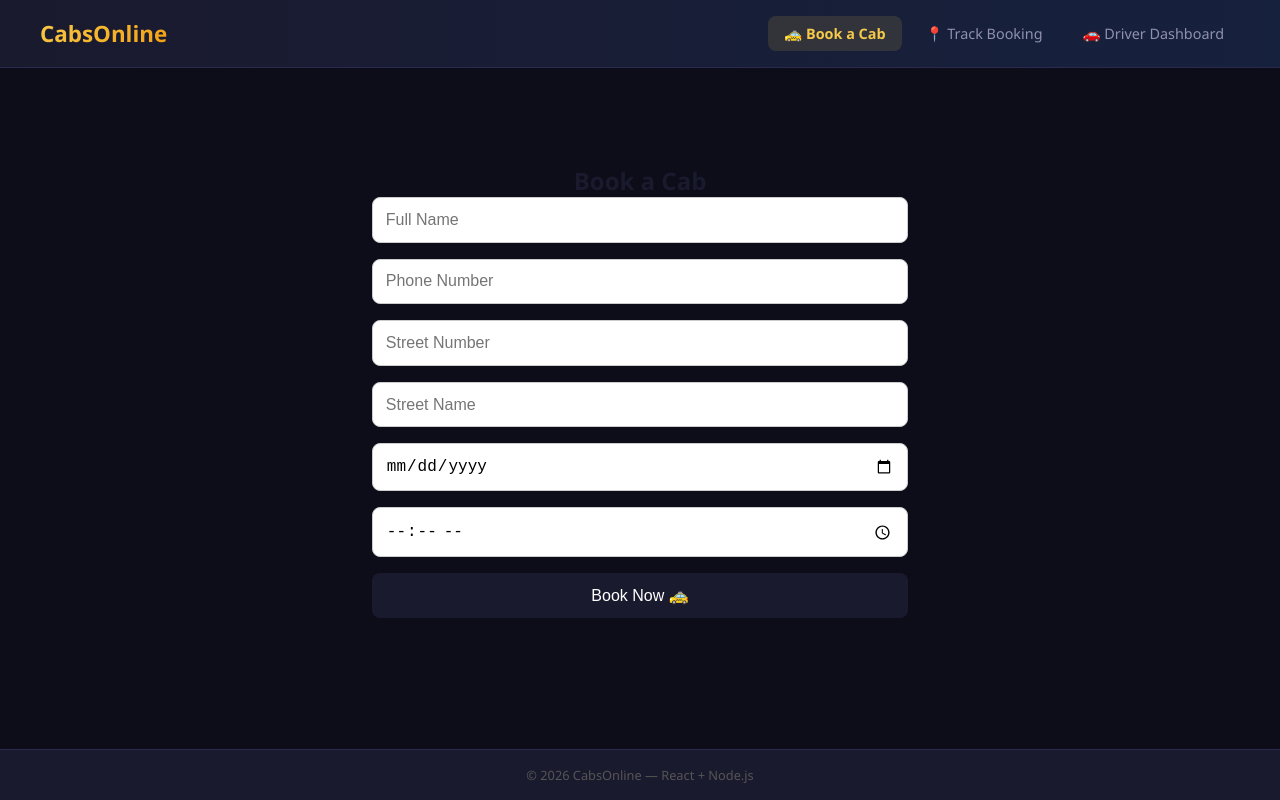
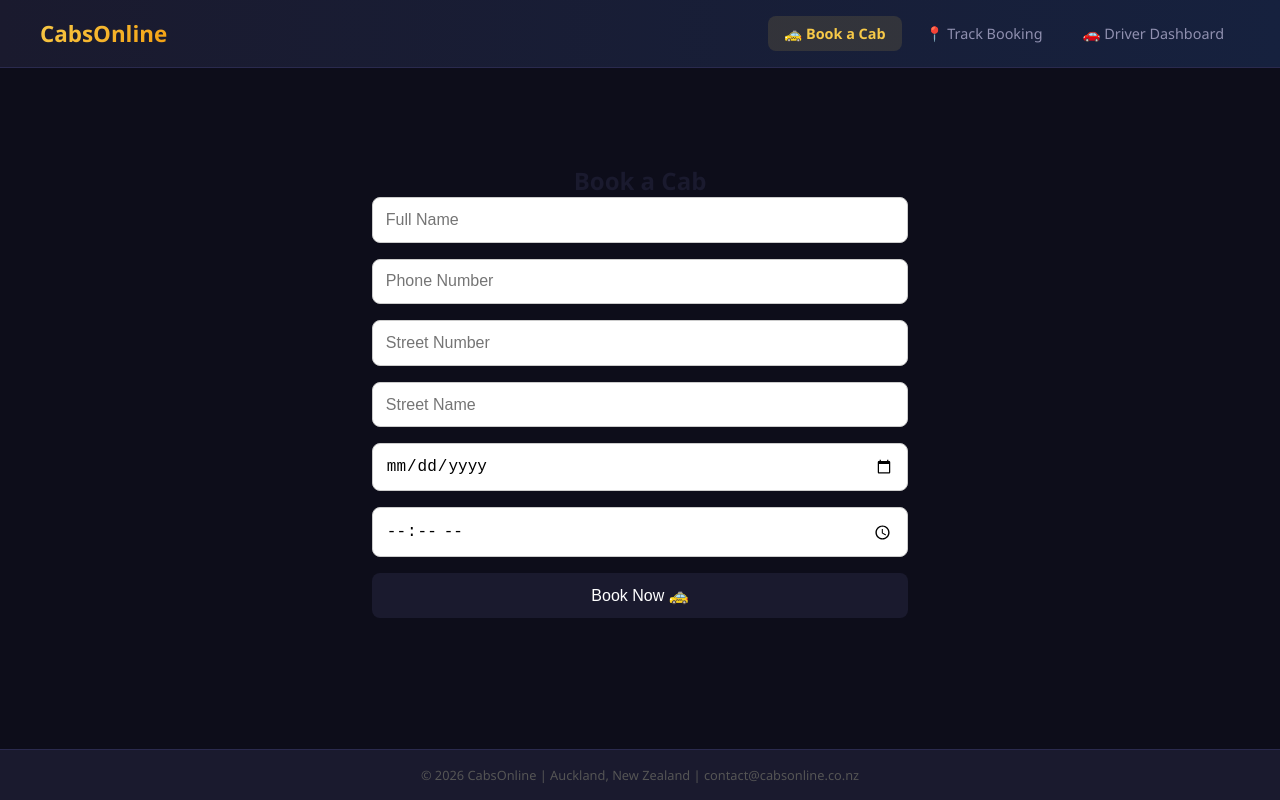
Before and after one commit to 97chopra/cabsonline-part2, a React (Vite) app: page / in a window 1280 px wide. Built offline with nearby package versions, Linux system fonts and the light colour scheme.

Commit message:
feat(ui): update footer with company contact information

```diff
--- a/src/App.jsx
+++ b/src/App.jsx
@@ -41,7 +41,7 @@ function App() {
           </Routes>
         </div>
         <footer style={styles.footer}>
-          © 2026 CabsOnline — React + Node.js
+          © 2026 CabsOnline | Auckland, New Zealand | contact@cabsonline.co.nz
         </footer>
       </div>
     </Router>
```
